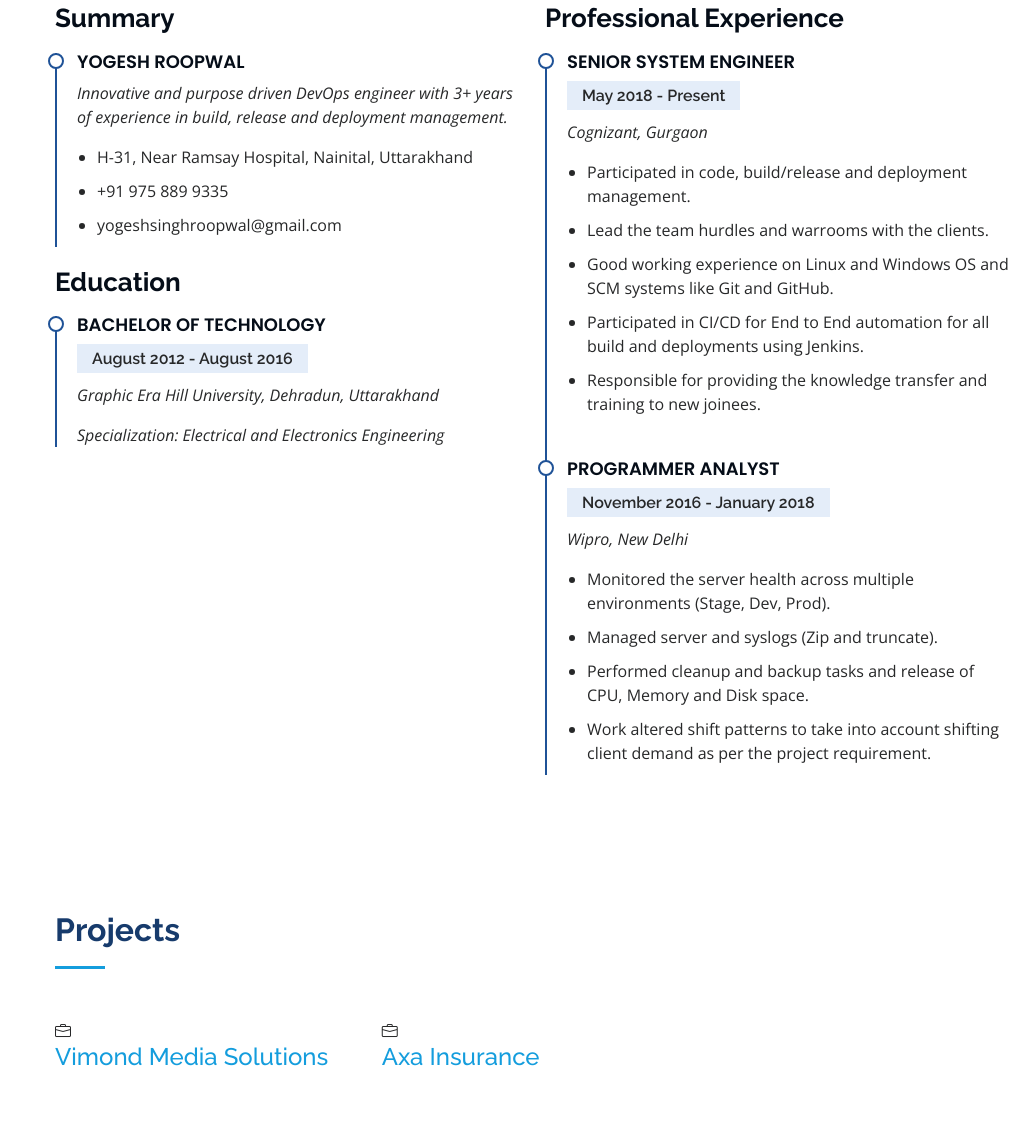
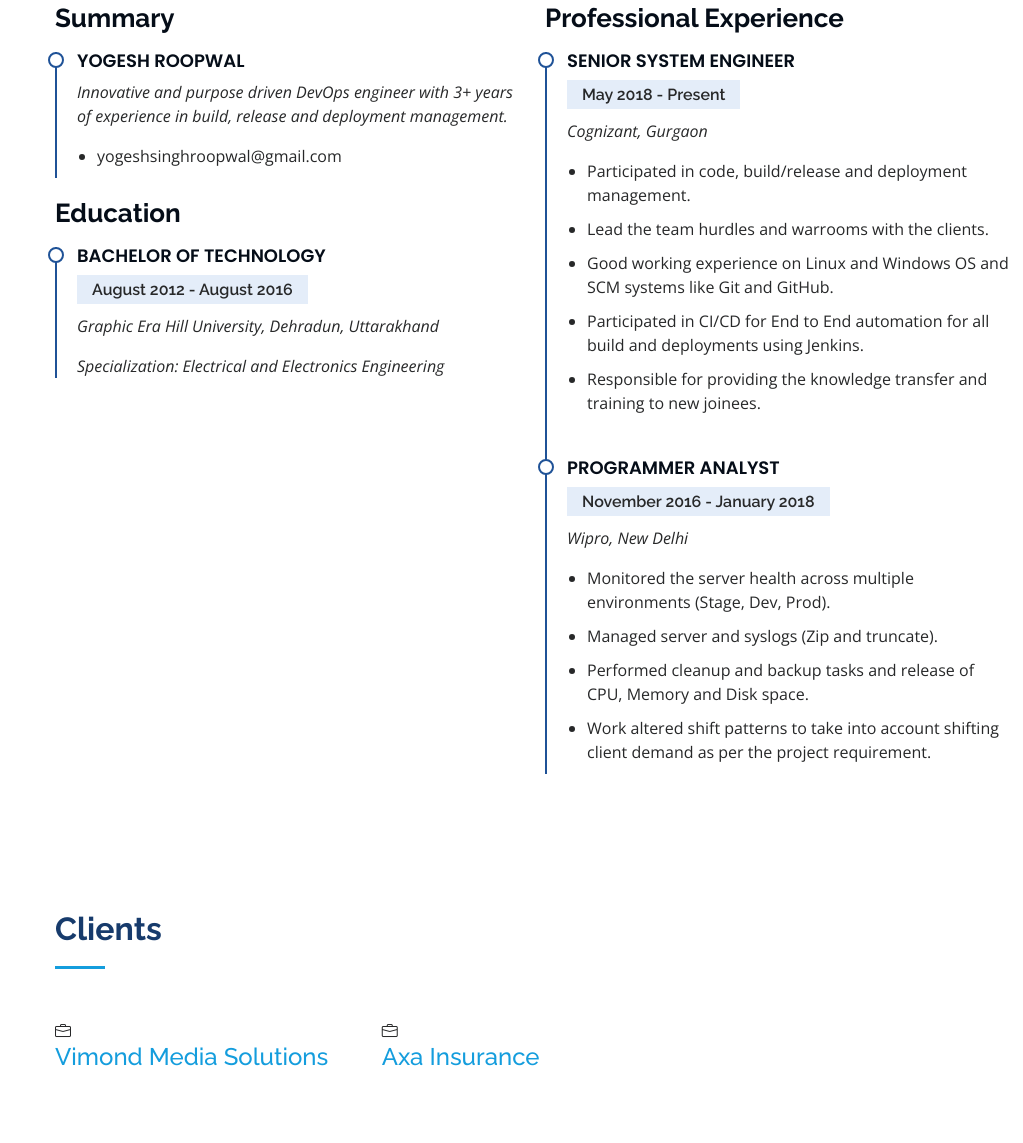
Before and after one commit to Yogesh-Roopwal/yogeshroopwal.github.io, a plain HTML site: page index.html in a window 1280 px wide. Shown: the part 2021-3164 px from the top of the page, without its empty margins (257-1280 px from the left). Drawn offline with nearby package versions, Linux system fonts and the light colour scheme.

Commit message:
new_commit

```diff
--- a/index.html
+++ b/index.html
@@ -97,14 +97,12 @@
               <div class="col-lg-6">
                 <ul>
                   <li><i class="bi bi-chevron-right"></i> <strong>Birthday:</strong> <span>8 February 1995</span></li>
-                  <li><i class="bi bi-chevron-right"></i> <strong>Website:</strong> <span>www.example.com</span></li>
                   <li><i class="bi bi-chevron-right"></i> <strong>Phone:</strong> <span>+91 975 889 9335</span></li>
                   <li><i class="bi bi-chevron-right"></i> <strong>City:</strong> <span>Nainital, Uttarkhand</span></li>
                 </ul>
               </div>
               <div class="col-lg-6">
                 <ul>
-                  <li><i class="bi bi-chevron-right"></i> <strong>Age:</strong> <span>28</span></li>
                   <li><i class="bi bi-chevron-right"></i> <strong>Degree:</strong> <span>Bachelor of Technology</span></li>
                   <li><i class="bi bi-chevron-right"></i> <strong>Email:</strong> <span>yogeshsinghroopwal@gmail.com</span></li>
                   <li><i class="bi bi-chevron-right"></i> <strong>Work Type:</strong> <span>Full Time</span></li>
@@ -202,8 +200,6 @@
               <h4>Yogesh Roopwal</h4>
               <p><em>Innovative and purpose driven DevOps engineer with 3+ years of experience in build, release and deployment management.</em></p>
               <ul>
-                <li>H-31, Near Ramsay Hospital, Nainital, Uttarakhand</li>
-                <li>+91 975 889 9335</li>
                 <li>yogeshsinghroopwal@gmail.com</li>
               </ul>
             </div>
@@ -253,7 +249,7 @@
       <div class="container">
 
         <div class="section-title">
-          <h2>Projects</h2>
+          <h2>Clients</h2>
         </div>
 
         <div class="row">
```
